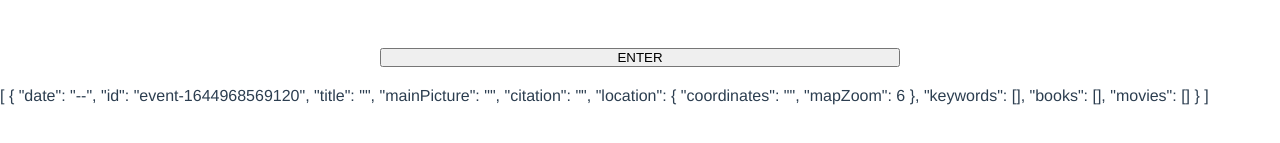
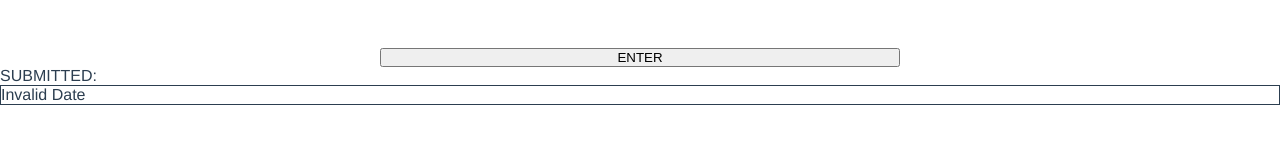
Before and after one commit to brianfordcode/ww2onthisday-editor, a Vue app: page /#/ in a window 1280 px wide. Both pictures are taken after a click on the button "ENTER". Shown: the part 633-776 px from the top of the page. Built offline with nearby package versions, Linux system fonts and the light colour scheme; no server answers.

Commit message:
try to make a cooler function for edit media, commented out for now in editBook()

```diff
--- a/src/components/edit.vue
+++ b/src/components/edit.vue
@@ -165,9 +165,10 @@
               style="margin-left:2px;"
               v-model="bookInput.mediaLink.affiliateSource"
             >
-              <option disabled selected>SOURCE</option>
+              <option selected>None</option>
               <option>Amazon</option>
               <option>Ebay</option>
+              <option>Walmart</option>
               <option>Other</option>
             </select>
             <br>
@@ -265,9 +266,10 @@
               style="margin-left:2px;"
               v-model="movieInput.mediaLink.affiliateSource"
             >
-              <option disabled selected>SOURCE</option>
+              <option selected>None</option>
               <option>Amazon</option>
               <option>Ebay</option>
+              <option>Walmart</option>
               <option>Other</option>
             </select>
             <br>
@@ -391,6 +393,16 @@ export default {
         Object.assign(this.$data.bookInput, getInitialMediaState());
     },
     editBook(index) {
+
+      //TRYING TO MAKE A COOLER FUNCTION
+      // const attributes = Object.keys(getInitialMediaState())
+      // let firstAttributes = attributes.filter(e => e != 'id' && e != 'mediaLink');
+      // console.log(firstAttributes)
+      // for (let i = 0; i < firstAttributes.length; i++) {
+      //   let element = firstAttributes[i];
+      //   this.bookInput.element = this.books[index].element
+      // }
+
       this.bookInput.id = this.books[index].id
       this.bookInput.title = this.books[index].title
       this.bookInput.picture = this.books[index].picture
@@ -400,6 +412,7 @@ export default {
       this.bookInput.mediaLink.affiliateSource = this.books[index].mediaLink.affiliateSource
 
       this.books.splice(index, 1)
+
     },
     enterMovie() {
       const obj = {
--- a/src/components/preview.vue
+++ b/src/components/preview.vue
@@ -1,6 +1,24 @@
 <template>
 
-    <p>{{$store.state.event}}</p>
+<p>SUBMITTED:</p>
+
+<div
+    class="container"
+    v-for="(event, index) in $store.state.event"
+    :key="event"
+>
+    <div class="event">
+        <p>{{new Date($store.state.event[index].date).toLocaleDateString('en-us', {month:"long", day:"numeric", year: "numeric"})}}</p>
+        <p>{{$store.state.event[index].title}}</p>
+        <p>{{$store.state.event[index].citation}}</p>
+    </div>
+
+
+</div>
+
+
+
+
 
 </template>
 
@@ -12,8 +30,10 @@ export default {
 
 <style scoped>
 
-p {
-    margin-top: 20px;
+.event {
+    border: 1px solid;
+    margin-bottom: 20px;
 }
 
+
 </style>
--- a/src/store/index.js
+++ b/src/store/index.js
@@ -32,7 +32,7 @@ export default createStore({
       context.commit('addEvent', submittedEvent)
 
       // CHANGE TO "submitted-events" FOR ACTUAL EVENTS
-      await setDoc(doc(db, "development", 'event-'+Date.now()+''), submittedEvent);
+      await setDoc(doc(db, "development", 'event-'+`${submittedEvent.date}`+'-'+Date.now()+''), submittedEvent);
     },
   },
   modules: {
```
